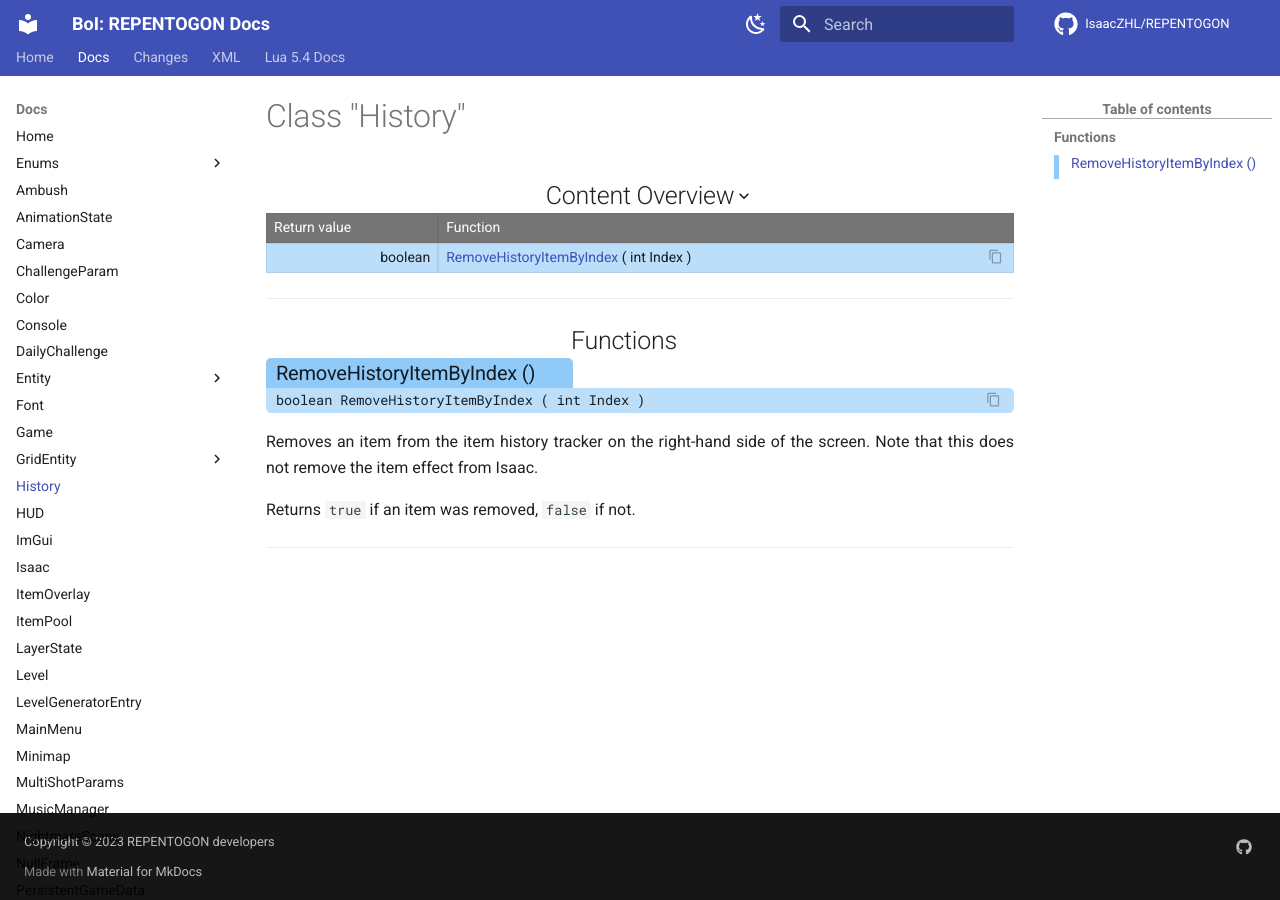
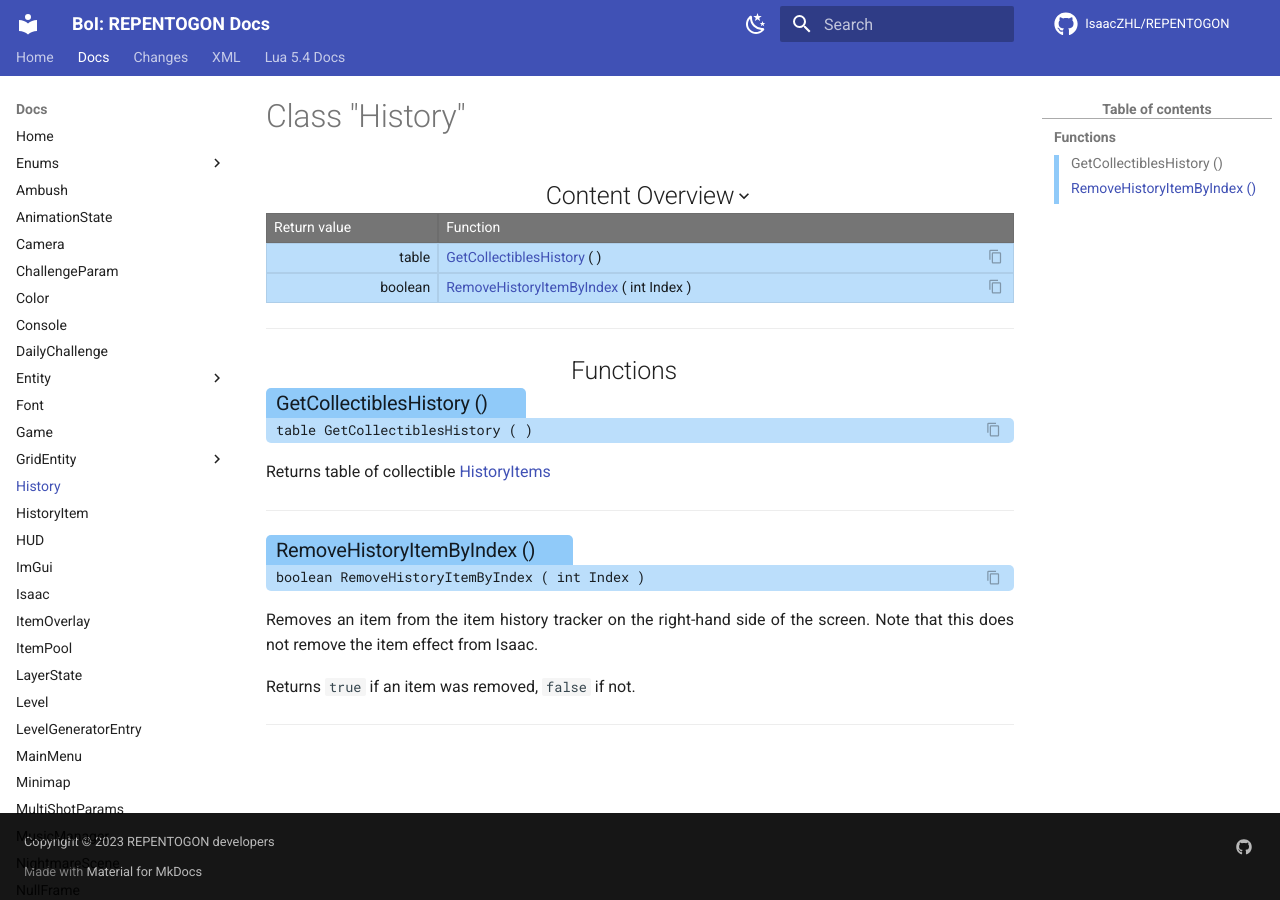
Before and after one commit to TeamREPENTOGON/REPENTOGON, an MkDocs documentation site: the page built from documentation/docs/History.md, in a window 1280 px wide. Built offline with MkDocs 1.6.1 and Material for MkDocs 9.7.7, drawn with Linux system fonts in a browser that asks for light colours; comment, search, counter and statistics services are not loaded; the version menu is left out.

Commit message:
docs: player inventory like functions

```diff
--- a/documentation/docs/History.md
+++ b/documentation/docs/History.md
@@ -1,6 +1,12 @@
 # Class "History"
 
 ## Functions
+
+### Get·Collectibles·History () {: aria-label='Functions' }
+#### table GetCollectiblesHistory ( ) {: .copyable aria-label='Functions' }
+Returns table of collectible [HistoryItems](HistoryItem.md)
+
+___
 
 ### Remove·History·Item·By·Index () {: aria-label='Functions' }
 #### boolean RemoveHistoryItemByIndex ( int Index ) {: .copyable aria-label='Functions' }
--- a/documentation/mkdocs.yml
+++ b/documentation/mkdocs.yml
@@ -118,6 +118,7 @@ nav:
     - GridEntity: GridEntity.md
     - GridEntityRock: GridEntityRock.md
   - History: History.md
+  - HistoryItem: HistoryItem.md
   - HUD: HUD.md
   - ImGui: ImGui.md
   - Isaac: Isaac.md
```
Also changed, not shown: documentation/docs/EntityPlayer.md (+4 -0 lines), documentation/docs/HistoryItem.md (added, +24 -0 lines).
